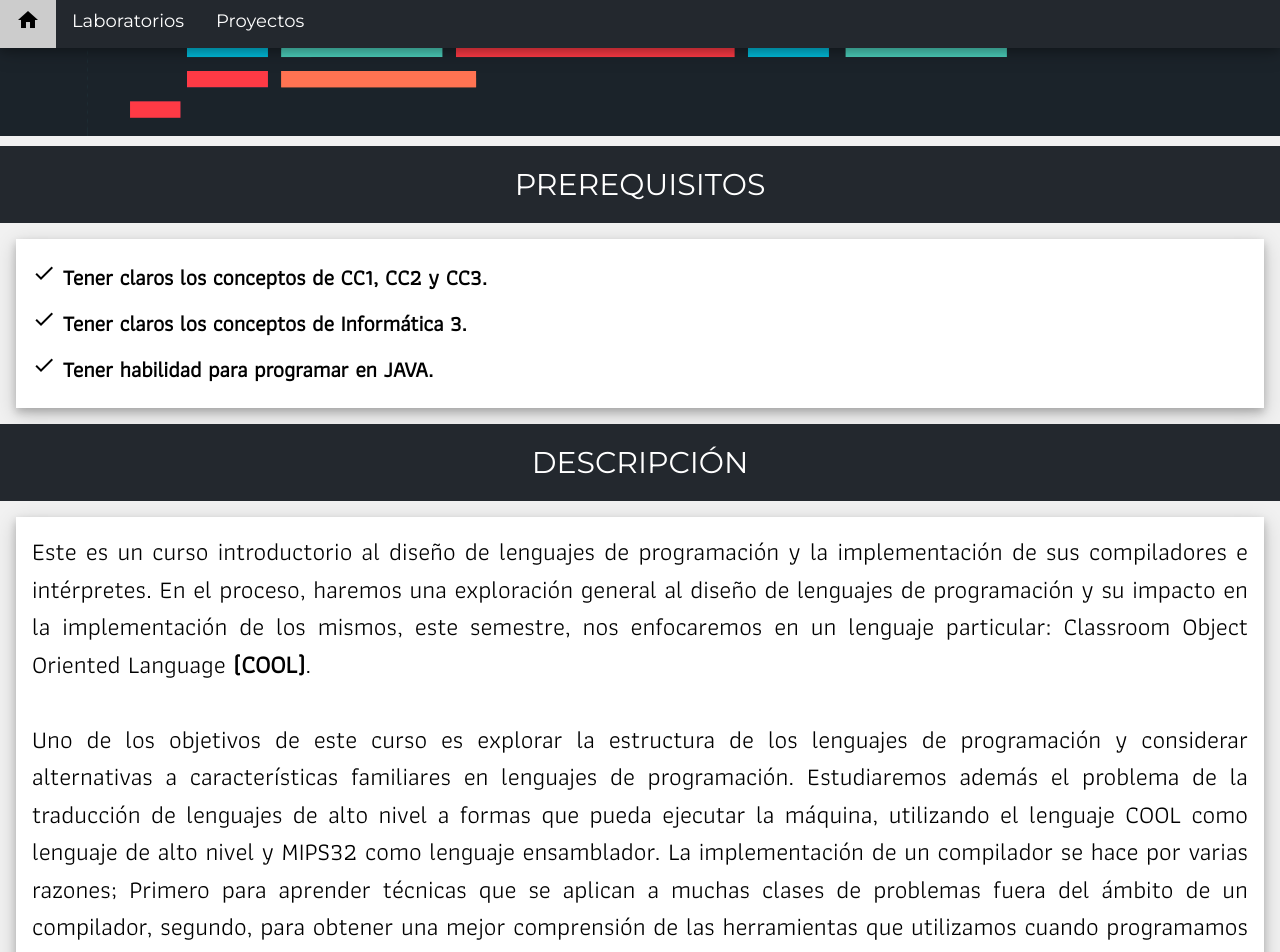
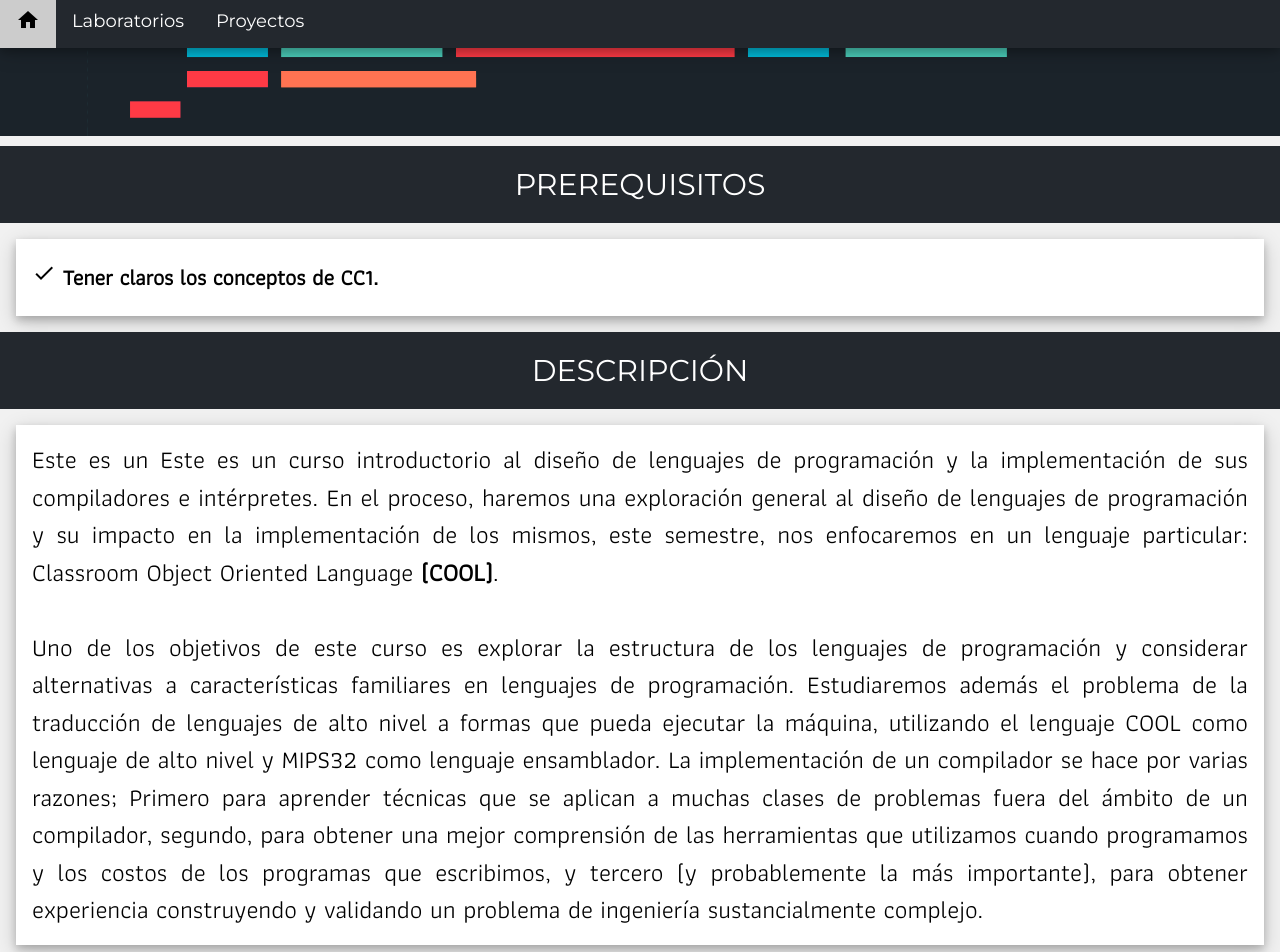
Before and after one commit to cc-2/cc-2.github.io, a Jekyll site: the page built from index.html, in a window 1280 px wide and 1400 px high, scrolled down 340 px. Shown: the top 952 px of the window. Built offline with Jekyll 4.4.1, drawn with Linux system fonts in a browser that asks for light colours; comment, search, counter and statistics services are not loaded; some of the changed text lies outside the part shown.

Commit message:
Front page

```diff
--- a/_data/prerequisitos.yml
+++ b/_data/prerequisitos.yml
@@ -1,6 +1,2 @@
 -
-    pre: Tener claros los conceptos de CC1, CC2 y CC3.
--
-    pre: Tener claros los conceptos de Informática 3.
--
-    pre: Tener habilidad para programar en JAVA.
+    pre: Tener claros los conceptos de CC1.
--- a/index.html
+++ b/index.html
@@ -9,19 +9,8 @@
 </ul>
 <h2>DESCRIPCIÓN</h2>
 <p>
+	Este es un
     Este es un curso introductorio al diseño de lenguajes de programación y la implementación de sus compiladores e intérpretes. En el proceso, haremos una exploración general al diseño de lenguajes de programación y su impacto en la implementación de los mismos, este semestre, nos enfocaremos en un lenguaje particular: Classroom Object Oriented Language <b>(COOL)</b>.
     <br><br>
     Uno de los objetivos de este curso es explorar la estructura de los lenguajes de programación y considerar alternativas a características familiares en lenguajes de programación. Estudiaremos además el problema de la traducción de lenguajes de alto nivel a formas que pueda ejecutar la máquina, utilizando el lenguaje COOL como lenguaje de alto nivel y MIPS32 como lenguaje ensamblador. La implementación de un compilador se hace por varias razones; Primero para aprender técnicas que se aplican a muchas clases de problemas fuera del ámbito de un compilador, segundo, para obtener una mejor comprensión de las herramientas que utilizamos cuando programamos y los costos de los programas que escribimos, y tercero (y probablemente la más importante), para obtener experiencia construyendo y validando un problema de ingeniería sustancialmente complejo.
 </p>
-<h2> VIDEO LECTURES </h2>
-<div class="w3-container w3-center w3-padding-16">
-<div class="w3-hide-small w3-hide-medium"> <!-- Large -->
-    <iframe width="640" height="360" src="https://www.youtube.com/embed/videoseries?list=PLFB9EC7B8FE963EB8" frameborder="0" allowfullscreen></iframe>
-</div>
-<div class="w3-hide-small w3-hide-large"> <!-- Medium -->
-    <iframe width="480" height="270" src="https://www.youtube.com/embed/videoseries?list=PLFB9EC7B8FE963EB8" frameborder="0" allowfullscreen></iframe>
-</div>
-<div class="w3-hide-medium w3-hide-large"> <!-- Small -->
-    <iframe width="200" height="113" src="https://www.youtube.com/embed/videoseries?list=PLFB9EC7B8FE963EB8" frameborder="0" allowfullscreen></iframe>
-</div>
-</div>
```
Also changed, not shown: _data/proyectos.yml (+2 -11 lines), _data/team.yml (+7 -7 lines).
